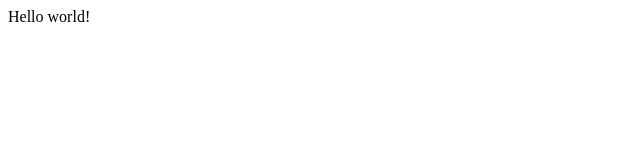
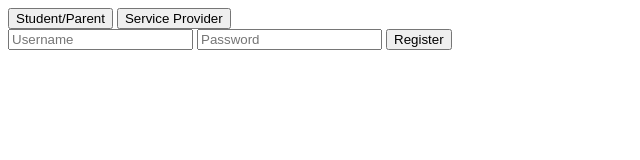
Before and after one commit to CoWarren/Web-App-CourseWork1, a plain HTML site: page index.html in a window 1280 px wide. Shown: the whole page, without its empty margins (0-640 px from the left). Drawn offline with nearby package versions, Linux system fonts and the light colour scheme.

Commit message:
made registration form hasnt got submit functions yet as well as two buttons that will be used for users selecting whether they are student/parnets or a service provider

```diff
--- a/index.html
+++ b/index.html
@@ -8,16 +8,30 @@
     <script src="https://cdn.jsdelivr.net/npm/vue/dist/vue.js"></script>
 </head>
 <body>
-    <div id="app">
-        {{ message }}
+    <div id="choice">
+        <button v-on:click="">Student/Parent</button>
+        <button v-on:click="">Service Provider</button>
+
     </div>
-
+    <div class="regForm" v-for="userInput in regUser">
+        <input type="text" placeholder="Username" v-model="userInput.username">
+        <input type="text" placeholder="Password" v-model="userInput.password">
+        <button>Register</button>
+    </div>
 </body>
 <script>
-    var app = new Vue ({
-        el: "#app",
-        data:{
-            message: "Hello world!"
+    // var choice = new Vue ({
+    //     el: "#choice"
+    //     }
+    // })
+
+    var regForm = new Vue ({
+        el: ".regForm",
+        data: {
+            regUser: [{
+                username: '',
+                password: ''
+            }]
         }
     })
 </script>
```
Also changed, not shown: style.css (added).
